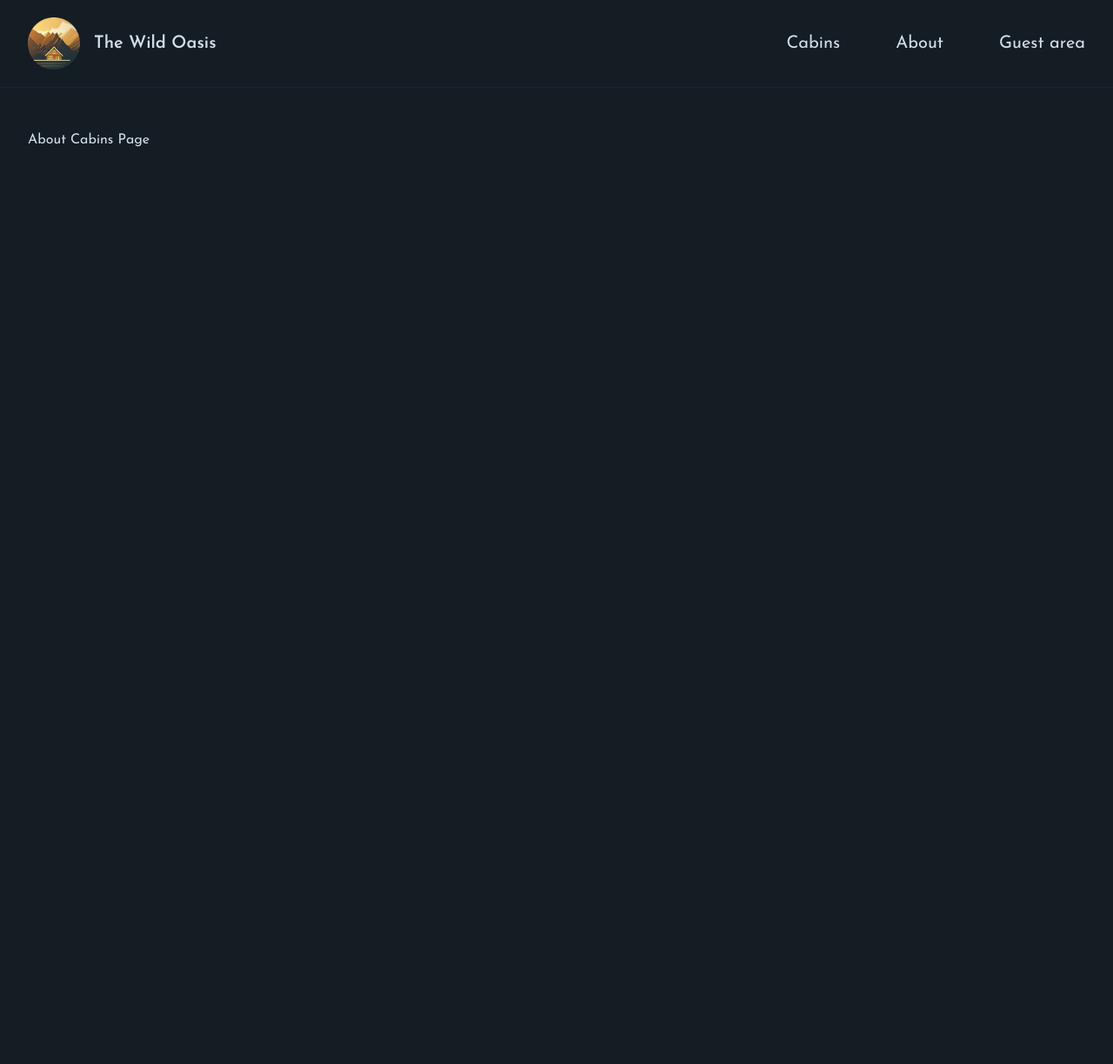
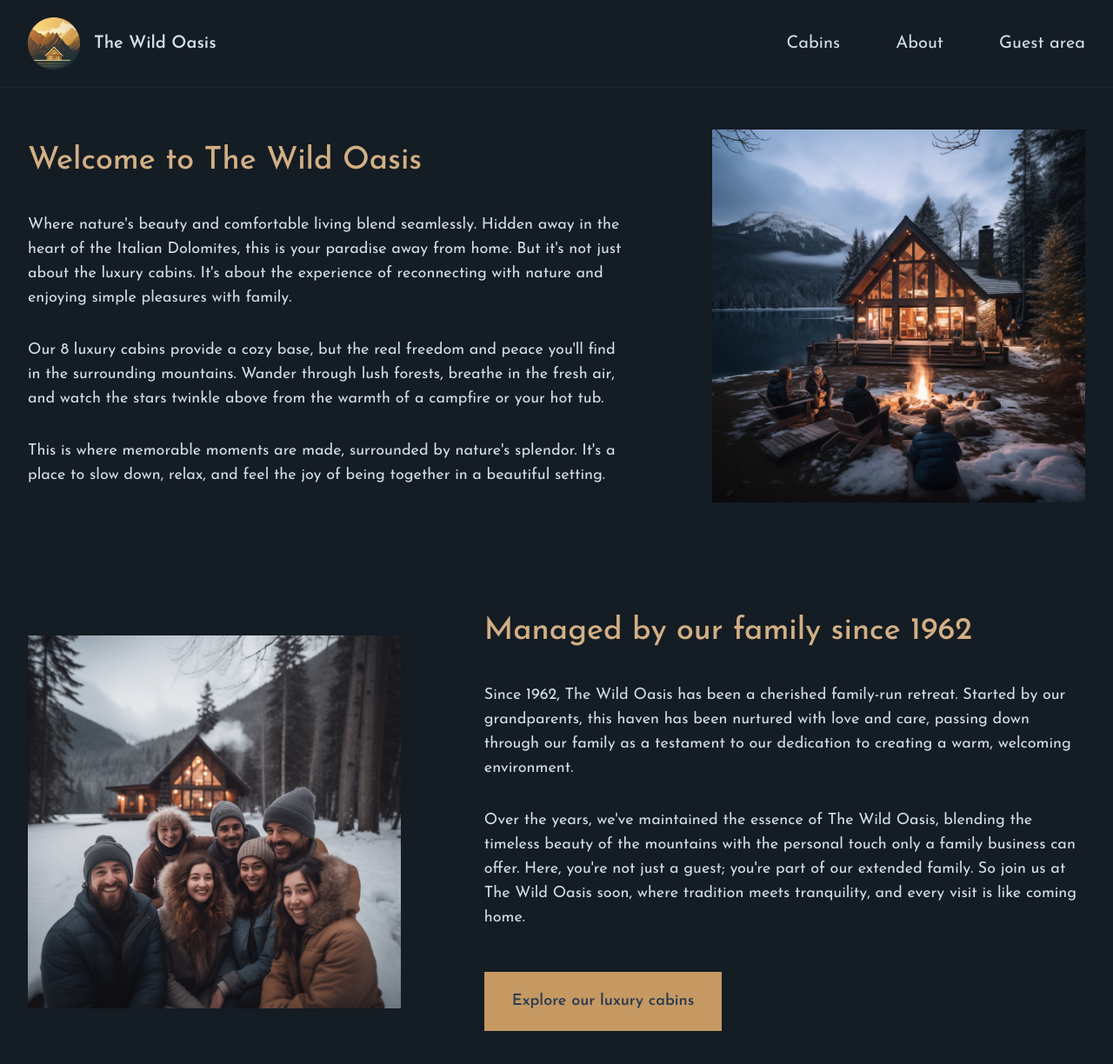
Before and after one commit to tquang2410/cabins-booking, a Next.js app: page /about in a window 1280 px wide. Shown: the top 1224 px of the page at 87% size. Before the commit the page ends 800 px from the top, so only its background shows below. Built offline with nearby package versions, Linux system fonts and the light colour scheme.

Commit message:
design about page

```diff
--- a/app/about/page.js
+++ b/app/about/page.js
@@ -1,11 +1,86 @@
+import Image from "next/image";
+import image1 from "@/public/about-1.jpg"
+import image2 from "@/public/about-2.jpg"
 export const metadata = {
     title: "About",
 };
-export default function Page()
-{
-  return (
-    <h1>
-      About Cabins Page
-    </h1>
-  );
+export default function Page() {
+    return (
+        <div className="grid grid-cols-5 gap-x-24 gap-y-32 text-lg items-center">
+            <div className="col-span-3">
+                <h1 className="text-4xl mb-10 text-accent-400 font-medium">
+                    Welcome to The Wild Oasis
+                </h1>
+
+                <div className="space-y-8">
+                    <p>
+                        Where nature&apos;s beauty and comfortable living blend seamlessly.
+                        Hidden away in the heart of the Italian Dolomites, this is your
+                        paradise away from home. But it&apos;s not just about the luxury cabins.
+                        It&apos;s about the experience of reconnecting with nature and enjoying
+                        simple pleasures with family.
+                    </p>
+                    <p>
+                        Our 8 luxury cabins provide a cozy base, but the real freedom and
+                        peace you&apos;ll find in the surrounding mountains. Wander through lush
+                        forests, breathe in the fresh air, and watch the stars twinkle above
+                        from the warmth of a campfire or your hot tub.
+                    </p>
+                    <p>
+                        This is where memorable moments are made, surrounded by nature&apos;s
+                        splendor. It&apos;s a place to slow down, relax, and feel the joy of
+                        being together in a beautiful setting.
+                    </p>
+                </div>
+            </div>
+
+            <div className="col-span-2">
+                <Image
+                    src={image1}
+                    alt="Family sitting around a fire pit in front of cabin"
+                    placeholder="blur"
+                    quality={80}
+                />
+            </div>
+
+            <div className="relative aspect-square col-span-2">
+                <Image src="/about-2.jpg"
+                       fill
+                       className="object-cover"
+                       alt="Family that manages The Wild Oasis" />
+            </div>
+
+            <div className="col-span-3">
+                <h1 className="text-4xl mb-10 text-accent-400 font-medium">
+                    Managed by our family since 1962
+                </h1>
+
+                <div className="space-y-8">
+                    <p>
+                        Since 1962, The Wild Oasis has been a cherished family-run retreat.
+                        Started by our grandparents, this haven has been nurtured with love
+                        and care, passing down through our family as a testament to our
+                        dedication to creating a warm, welcoming environment.
+                    </p>
+                    <p>
+                        Over the years, we&apos;ve maintained the essence of The Wild Oasis,
+                        blending the timeless beauty of the mountains with the personal
+                        touch only a family business can offer. Here, you&apos;re not just a
+                        guest; you&apos;re part of our extended family. So join us at The Wild
+                        Oasis soon, where tradition meets tranquility, and every visit is
+                        like coming home.
+                    </p>
+
+                    <div>
+                        <a
+                            href="/cabins"
+                            className="inline-block mt-4 bg-accent-500 px-8 py-5 text-primary-800 text-lg font-semibold hover:bg-accent-600 transition-all"
+                        >
+                            Explore our luxury cabins
+                        </a>
+                    </div>
+                </div>
+            </div>
+        </div>
+    );
 }
--- a/app/cabins/page.js
+++ b/app/cabins/page.js
@@ -1,15 +1,33 @@
+import CabinCard from "@/app/_components/CabinCard";
+
 export const metadata = {
     title: "Cabins",
 };
-export default function Page()
-{
+export default function Page() {
+    // CHANGE
+    const cabins = [];
 
     return (
         <div>
-            <h1>
-                Welcome to the Cabins Page
+            <h1 className="text-4xl mb-5 text-accent-400 font-medium">
+                Our Luxury Cabins
             </h1>
+            <p className="text-primary-200 text-lg mb-10">
+                Cozy yet luxurious cabins, located right in the heart of the Italian
+                Dolomites. Imagine waking up to beautiful mountain views, spending your
+                days exploring the dark forests around, or just relaxing in your private
+                hot tub under the stars. Enjoy natural&apos;s beauty in your own little home
+                away from home. The perfect spot for a peaceful, calm vacation. Welcome
+                to paradise.
+            </p>
+
+            {cabins.length > 0 && (
+                <div className="grid sm:grid-cols-1 md:grid-cols-2 gap-8 lg:gap-12 xl:gap-14">
+                    {cabins.map((cabin) => (
+                        <CabinCard cabin={cabin} key={cabin.id} />
+                    ))}
+                </div>
+            )}
         </div>
-
     );
 }
```
Also changed, not shown: app/_components/CabinCard.js (renamed from starter/components/CabinCard.js).
